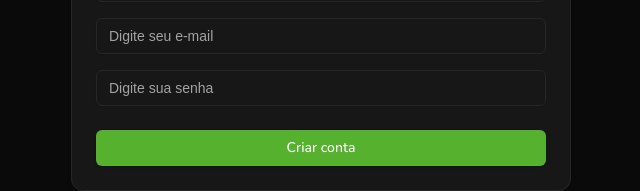
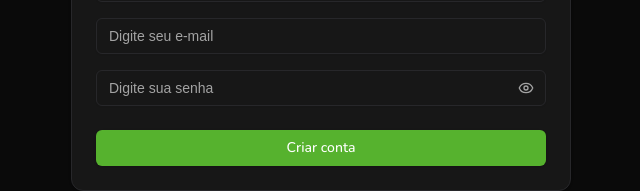
Before and after one commit to Rennangmacarini/FinTrack, a React (Vite) app: page /signup in a window 1280 px wide. Shown: the part 369-560 px from the top of the page, without its empty margins (319-959 px from the left). Built offline with nearby package versions, Linux system fonts and the light colour scheme; a web font is replaced by a local one.

Commit message:
feat: add password input with visibility change

```diff
--- a/src/Pages/signup.jsx
+++ b/src/Pages/signup.jsx
@@ -1,3 +1,5 @@
+import { EyeIcon, EyeOffIcon } from 'lucide-react';
+import { useState } from 'react';
 import { Link } from 'react-router';
 
 import { Button } from '@/components/ui/button';
@@ -12,6 +14,8 @@
 import { Input } from '@/components/ui/input';
 
 const SignupPage = () => {
+  const [passwordIsVisible, setPasswordIsVisible] = useState(false);
+
   return (
     <div className="flex h-screen w-screen flex-col items-center justify-center gap-3">
       <Card className="w-[500px]">
@@ -23,7 +27,19 @@
           <Input placeholder="Digite seu nome" />
           <Input placeholder="Digite seu sobrenome" />
           <Input placeholder="Digite seu e-mail" />
-          <Input type="password" placeholder="Digite sua senha" />
+          <div className="relative">
+            <Input
+              type={passwordIsVisible ? 'text' : 'password'}
+              placeholder="Digite sua senha"
+            />
+            <Button
+              variant="ghost"
+              className="absolute bottom-0 right-0 top-0 my-auto mr-1 h-8 w-8 text-muted-foreground"
+              onClick={() => setPasswordIsVisible((prev) => !prev)}
+            >
+              {passwordIsVisible ? <EyeOffIcon /> : <EyeIcon />}
+            </Button>
+          </div>
         </CardContent>
         <CardFooter>
           <Button className="w-full">Criar conta</Button>
```
